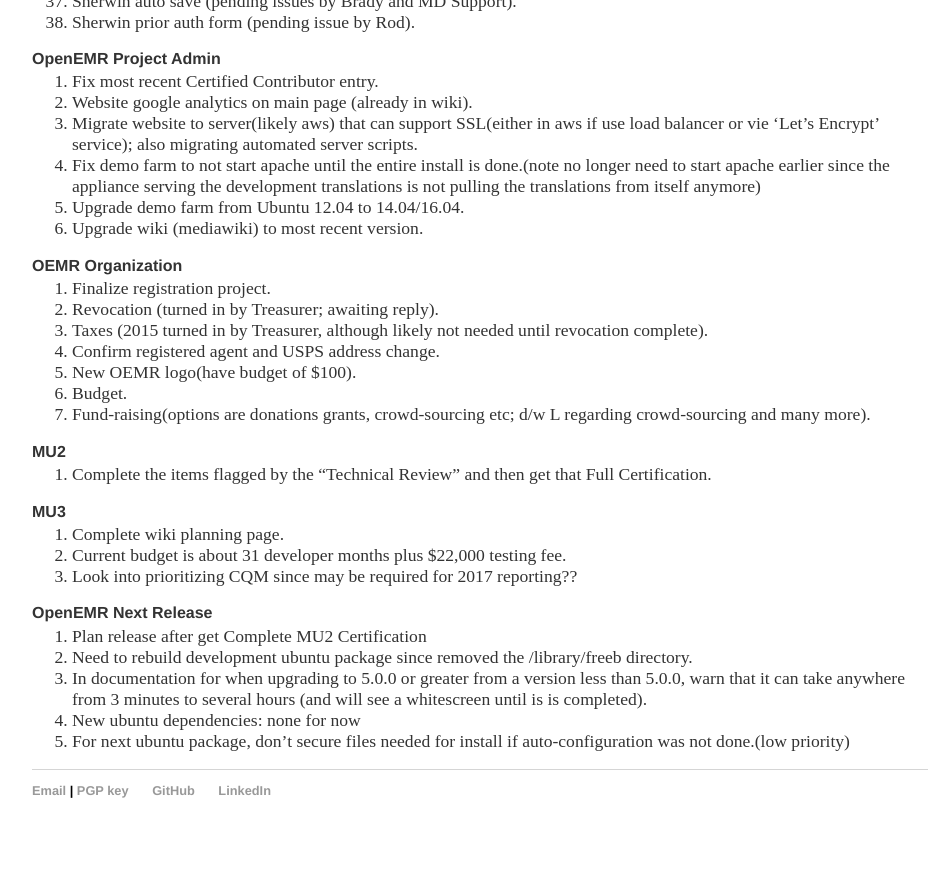
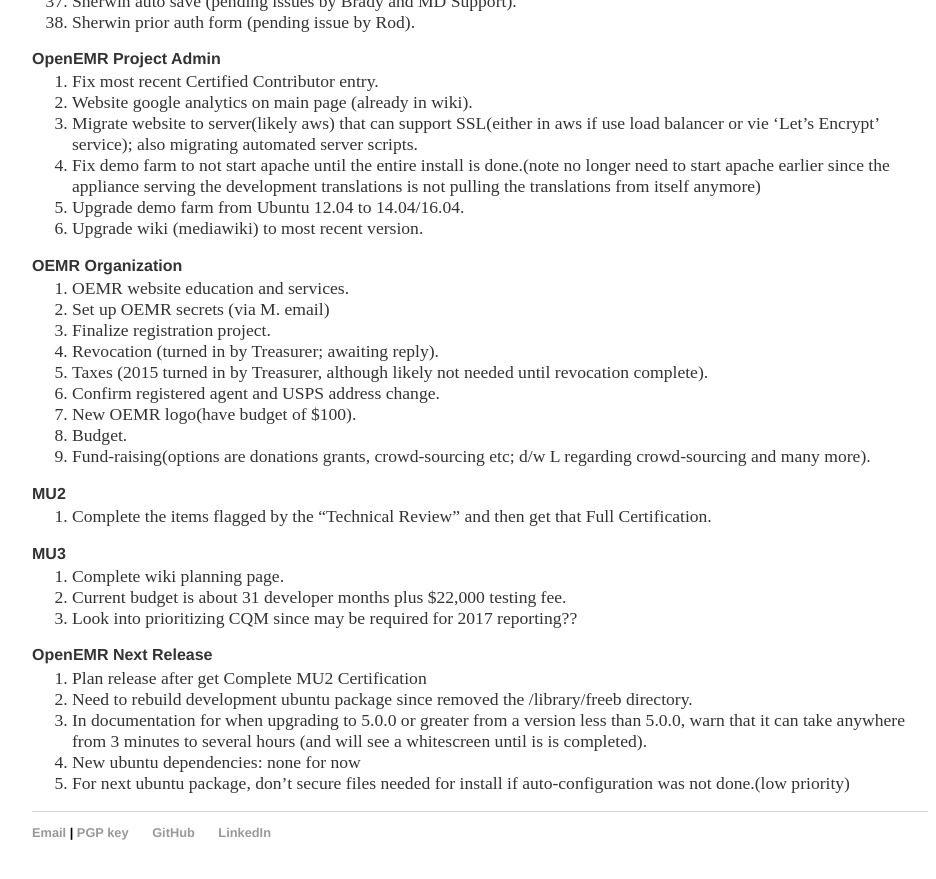
Before and after one commit to bradymiller/bradymiller.github.io, a Jekyll site: the page built from todo/index.md, in a window 1280 px wide and 900 px high, scrolled down 1126 px. Shown: the top 879 px of the window, without its empty margins (160-1096 px from the left). Built offline with Jekyll 4.4.1, drawn with Linux system fonts in a browser that asks for light colours; before the commit the page ends 1984 px from its top, so only the background shows below that.

Commit message:
update todo list

```diff
--- a/todo/index.md
+++ b/todo/index.md
@@ -55,6 +55,8 @@
 1. Upgrade wiki (mediawiki) to most recent version.
 
 ### OEMR Organization
+1. OEMR website education and services.
+1. Set up OEMR secrets (via M. email)
 1. Finalize registration project.
 1. Revocation (turned in by Treasurer; awaiting reply).
 1. Taxes (2015 turned in by Treasurer, although likely not needed until revocation complete).
```
